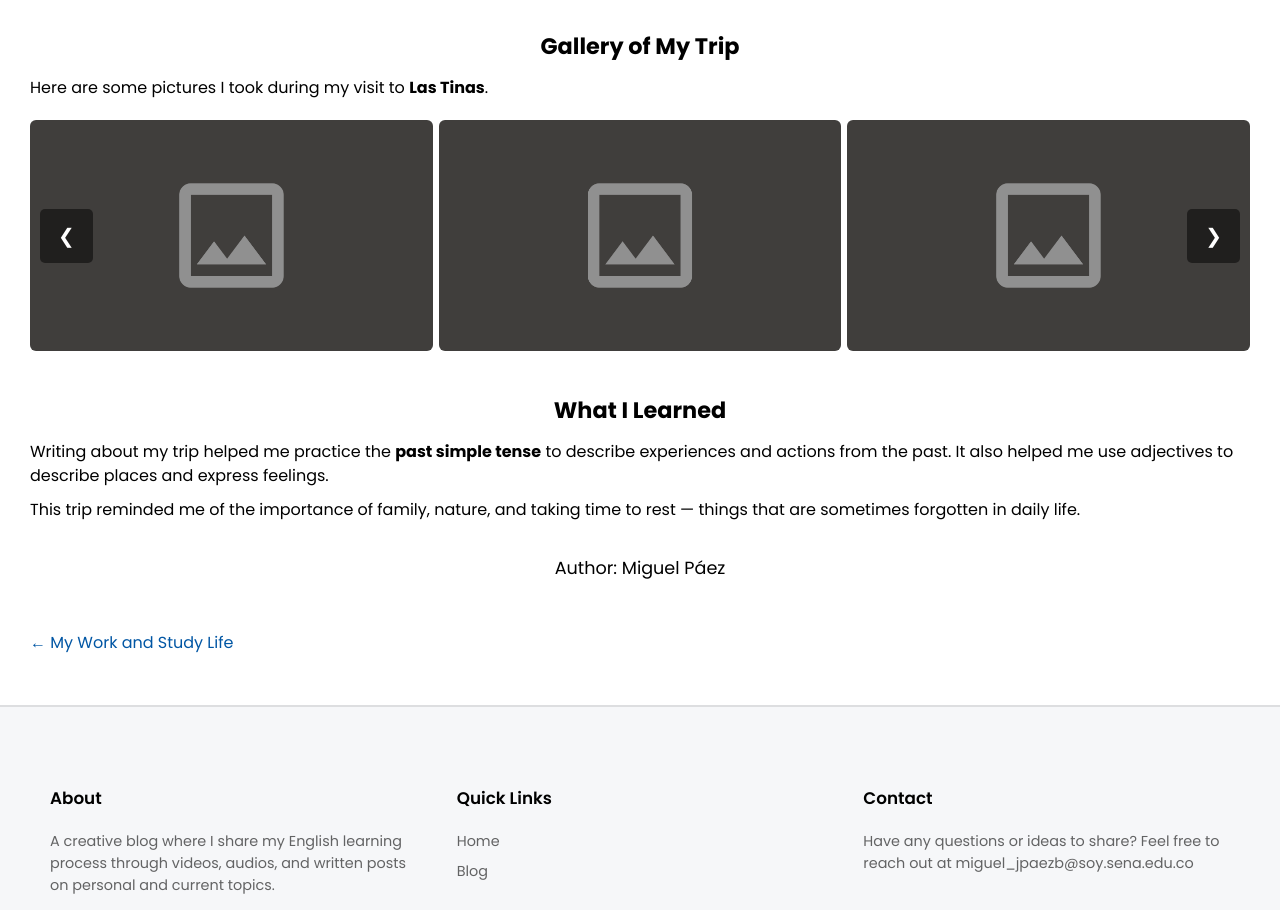
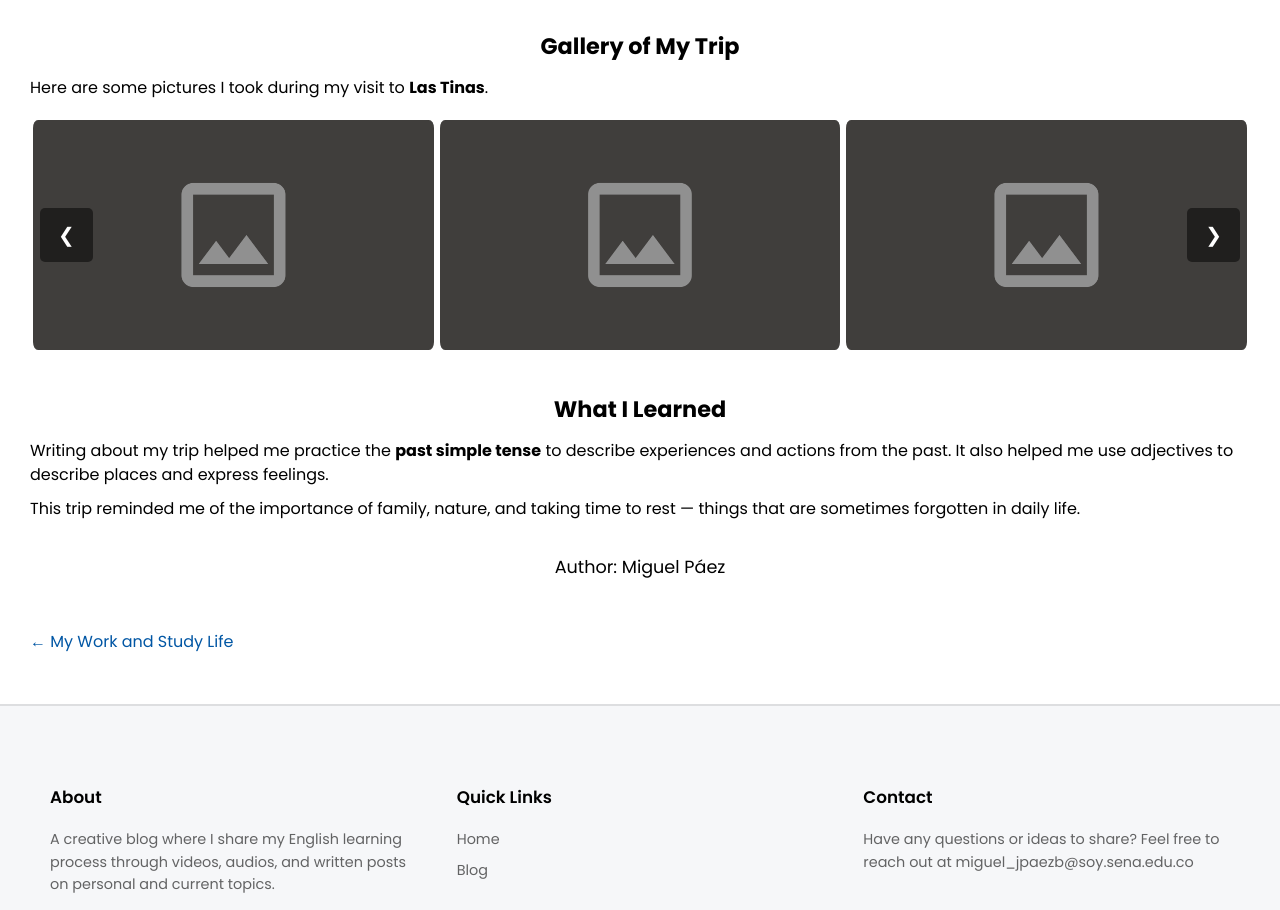
Before and after one commit to MiguelJPaezB/MiguelJPaezB.github.io, a plain HTML site: page posts/trip-to-beautiful-place.html in a window 1280 px wide. Shown: the part 1149-2059 px from the top of the page. Drawn offline with Linux system fonts and the light colour scheme.

Commit message:
Carousel style correction

```diff
--- a/assets/css/post.css
+++ b/assets/css/post.css
@@ -162,12 +162,13 @@
 
 .carousel-track {
     display: flex;
-    gap: 6px;
     transition: transform 0.4s ease;
 }
 
 .carousel-track img {
-    width: calc((100% - (6px * 2)) / 3);
+    width: calc(100% / 3);
+    border-radius: 8px;
+    padding: 0 3px;
     object-fit: cover;
 }
 
@@ -239,7 +240,7 @@
   }
 
   .carousel-track img {
-    width: calc((100% - 6px) / 2);
+    width: calc(100% / 2);
   }
 }
 
```
